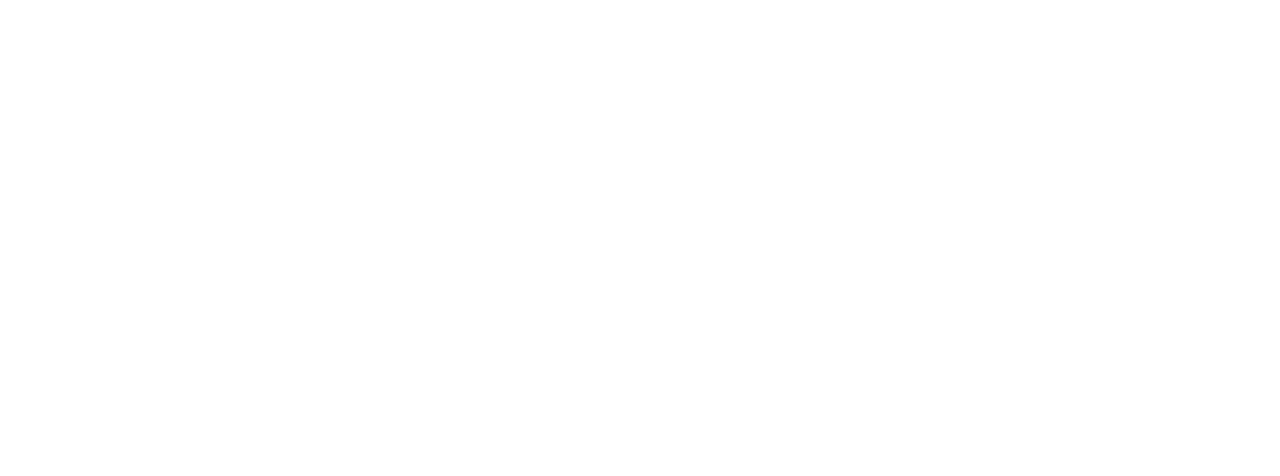
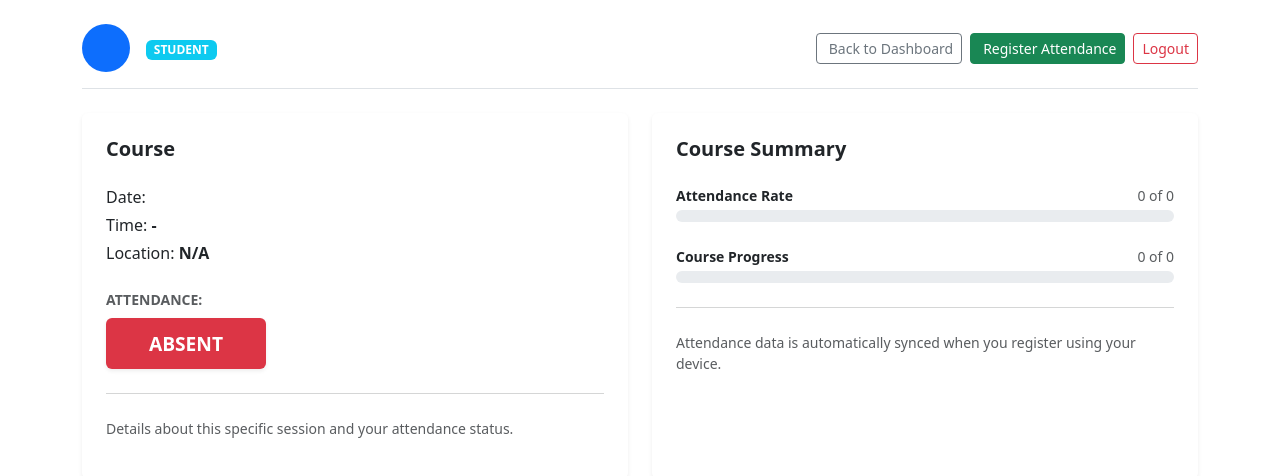
Before and after one commit to RadoslawSmoronski/AttendMeFront, a Vue app: page /student-session/1/1 in a window 1280 px wide. Before the commit this address had no page. Shown: the top 476 px of the page. Built offline with nearby package versions, Linux system fonts and the light colour scheme; no server answers.

Commit message:
feat: add attendance statistics and session details (#17)

```diff
--- a/src/router/index.ts
+++ b/src/router/index.ts
@@ -21,6 +21,12 @@ const router = createRouter({
       path: '/session/:id',
       name: 'session-details',
       component: () => import('../views/SessionDetailsView.vue'),
+    },
+    {
+      // route now carries both course‑group and specific session id
+      path: '/student-session/:groupId/:sessionId?',
+      name: 'student-course-details',
+      component: () => import('../views/StudentCourseDetailsView.vue'),
     },
     {
       path: '/scanner/:id',
--- a/src/views/HomeView.vue
+++ b/src/views/HomeView.vue
@@ -73,7 +73,8 @@
         @click="
           authStore.isLecturer
             ? router.push(`/session/${session.id}`)
-            : router.push(`/student-session/${session.id}`)
+            : // student link needs both group and session ids
+              router.push(`/student-session/${session.groupId}/${session.sessionId}`)
         "
         class="list-group-item list-group-item-action p-3 border-start border-primary border-4 mb-1"
       >
@@ -104,11 +105,15 @@ import { useAuthStore } from '../stores/auth'
 import { api } from '@/api'
 
 interface SessionView {
+  // unique identifier used in links (group id for student view, session id for lecturer)
   id: number
   courseName: string
   groupName: string
   roomName: string
   startTime: string
+  // added for student routing
+  sessionId?: number
+  groupId?: number
 }
 
 const authStore = useAuthStore()
@@ -166,7 +171,11 @@ const fetchSessions = async () => {
     const { items } = res as any
 
     allSessions.value = (items || []).map((item: any) => ({
-      id: item.courseSessionId,
+      // keep both ids so student links can carry them
+      sessionId: item.courseSessionId,
+      groupId: item.courseGroupId,
+      // old `id` field is still used for route building and lecturer view
+      id: authStore.isLecturer ? item.courseSessionId : item.courseGroupId,
       courseName: item.courseName,
       groupName: item.courseGroupName,
       roomName: item.locationName,
--- /dev/null
+++ b/src/views/StudentCourseDetailsView.vue
@@ -0,0 +1,224 @@
+<template>
+  <div class="container mt-4">
+    <div class="d-flex justify-content-between align-items-center mb-4 pb-3 border-bottom">
+      <div class="d-flex align-items-center">
+        <div
+          class="bg-primary text-white rounded-circle d-flex justify-content-center align-items-center me-3 user-select-none"
+          style="width: 48px; height: 48px; font-size: 1.2rem"
+        >
+          {{ initials }}
+        </div>
+        <div>
+          <h5 class="mb-0 fw-bold">{{ authStore.firstName }} {{ authStore.lastName }}</h5>
+          <span class="badge bg-info">STUDENT</span>
+        </div>
+      </div>
+      <div class="gap-2 d-flex">
+        <button @click="router.push('/')" class="btn btn-outline-secondary btn-sm">
+          <i class="bi bi-arrow-left me-1"></i> Back to Dashboard
+        </button>
+        <button
+          v-if="!authStore.isLecturer"
+          @click="router.push('/attendance-qr')"
+          class="btn btn-success btn-sm"
+        >
+          <i class="bi bi-qr-code me-1"></i> Register Attendance
+        </button>
+        <button @click="logout" class="btn btn-outline-danger btn-sm">Logout</button>
+      </div>
+    </div>
+
+    <div v-if="loading" class="text-center p-5">
+      <div class="spinner-border text-primary"></div>
+    </div>
+
+    <div v-else class="row">
+      <div class="col-md-6">
+        <div class="card shadow-sm border-0 h-100">
+          <div class="card-body p-4">
+            <h5 class="fw-bold mb-4">{{ currentSession?.courseName || 'Course' }}</h5>
+
+            <p class="mb-1 text-dark">
+              Date: <strong>{{ formatDate(currentSession?.dateStart) }}</strong>
+            </p>
+            <p class="mb-1 text-dark">
+              Time:
+              <strong
+                >{{ formatTime(currentSession?.dateStart) }} -
+                {{ formatTime(currentSession?.dateEnd) }}</strong
+              >
+            </p>
+            <p class="mb-4 text-dark">
+              Location:
+              <strong>{{
+                currentSession?.locationName || currentSession?.roomName || 'N/A'
+              }}</strong>
+            </p>
+
+            <div class="mb-2">
+              <div class="text-uppercase small fw-bold text-muted mb-2">Attendance:</div>
+              <div
+                class="badge p-3 shadow-sm"
+                :class="isPresent ? 'bg-success' : 'bg-danger'"
+                style="font-size: 1.2rem; width: 160px"
+              >
+                {{ isPresent ? 'PRESENT' : 'ABSENT' }}
+              </div>
+            </div>
+
+            <hr class="my-4 text-muted" />
+            <p class="small text-muted">
+              Details about this specific session and your attendance status.
+            </p>
+          </div>
+        </div>
+      </div>
+
+      <div class="col-md-6">
+        <div class="card shadow-sm border-0 h-100">
+          <div class="card-body p-4">
+            <h5 class="fw-bold mb-4">Course Summary</h5>
+
+            <div class="mb-4">
+              <div class="d-flex justify-content-between mb-1">
+                <span class="small fw-bold">Attendance Rate</span>
+                <span class="small text-muted">{{ attendedCount }} of {{ totalSessions }}</span>
+              </div>
+              <div class="progress" style="height: 12px">
+                <div class="progress-bar bg-success" :style="{ width: attendancePercent + '%' }">
+                  {{ attendancePercent }}%
+                </div>
+              </div>
+            </div>
+
+            <div class="mb-2">
+              <div class="d-flex justify-content-between mb-1">
+                <span class="small fw-bold">Course Progress</span>
+                <span class="small text-muted">{{ finishedSessions }} of {{ totalSessions }}</span>
+              </div>
+              <div class="progress" style="height: 12px">
+                <div class="progress-bar bg-primary" :style="{ width: progressPercent + '%' }">
+                  {{ progressPercent }}%
+                </div>
+              </div>
+            </div>
+
+            <hr class="my-4 text-muted" />
+            <p class="small text-muted">
+              Attendance data is automatically synced when you register using your device.
+            </p>
+          </div>
+        </div>
+      </div>
+    </div>
+  </div>
+</template>
+
+<script setup lang="ts">
+import { ref, onMounted, computed } from 'vue'
+import { useRoute, useRouter } from 'vue-router'
+import { useAuthStore } from '../stores/auth'
+import { api } from '@/api'
+
+const route = useRoute()
+const router = useRouter()
+const authStore = useAuthStore()
+// two params now: groupId for the course group and sessionId for the specific meeting
+const groupId = parseInt(route.params.groupId as string)
+const sessionId = parseInt(route.params.sessionId as string)
+
+const allSessions = ref<any[]>([])
+const attendanceLog = ref<any[]>([])
+const loading = ref(true)
+
+const initials = computed(() => {
+  const f = authStore.firstName?.[0] || ''
+  const l = authStore.lastName?.[0] || ''
+  return (f + l).toUpperCase()
+})
+
+// === NEW: derive the specific session and attendance status shown on the left card ===
+const currentSession = computed(() => {
+  // pick the session that matches the sessionId parameter (falls back to first session if missing)
+  return (
+    allSessions.value.find((s) => s.courseSessionId === sessionId || s.id === sessionId) ||
+    allSessions.value[0] ||
+    {}
+  )
+})
+
+const isPresent = computed(() => {
+  const targetId = sessionId || currentSession.value.courseSessionId || currentSession.value.id
+  if (!targetId) return false
+  // look for a log entry for that specific session
+  return attendanceLog.value.some((l) => l.courseSessionId === targetId)
+})
+// ==============================================================================
+
+// number of sessions scheduled for this course
+const totalSessions = computed(() => allSessions.value.length)
+
+const attendedCount = computed(() => {
+  return allSessions.value.filter((s) =>
+    attendanceLog.value.some(
+      (l) => l.courseSessionId === s.courseSessionId || l.courseSessionId === s.id,
+    ),
+  ).length
+})
+
+// percentage of sessions the student has attended
+const attendancePercent = computed(() =>
+  totalSessions.value ? Math.round((attendedCount.value / totalSessions.value) * 100) : 0,
+)
+
+// how many sessions have already ended (used for progress bar)
+const finishedSessions = computed(() => {
+  return allSessions.value.filter((s) => new Date(s.dateEnd) < new Date()).length
+})
+
+const progressPercent = computed(() =>
+  totalSessions.value ? Math.round((finishedSessions.value / totalSessions.value) * 100) : 0,
+)
+
+const fetchData = async () => {
+  loading.value = true
+  try {
+    // fetch all sessions for the group – the single sessionId is used only locally
+    const [sessionsList, logs]: [any, any] = await Promise.all([
+      api.courseStudentGroupSessionsGet(groupId),
+      api.courseStudentAttendanceGet(groupId),
+    ])
+
+    allSessions.value = sessionsList
+    attendanceLog.value = logs
+  } catch (err) {
+    console.error('Failed to load course data:', err)
+  } finally {
+    loading.value = false
+  }
+}
+
+// use 'pl-PL' locale so dates look like "18 października 2025" and times "13:00"
+const formatDate = (dateStr: string): string => {
+  if (!dateStr) return ''
+  return new Date(dateStr).toLocaleDateString('pl-PL', {
+    day: 'numeric',
+    month: 'long',
+    year: 'numeric',
+  })
+}
+
+const formatTime = (dateStr: string): string => {
+  if (!dateStr) return ''
+  return new Date(dateStr).toLocaleTimeString('pl-PL', { hour: '2-digit', minute: '2-digit' })
+}
+
+const logout = (): void => {
+  authStore.logout()
+  router.push('/login')
+}
+
+onMounted(() => {
+  fetchData()
+})
+</script>
```
